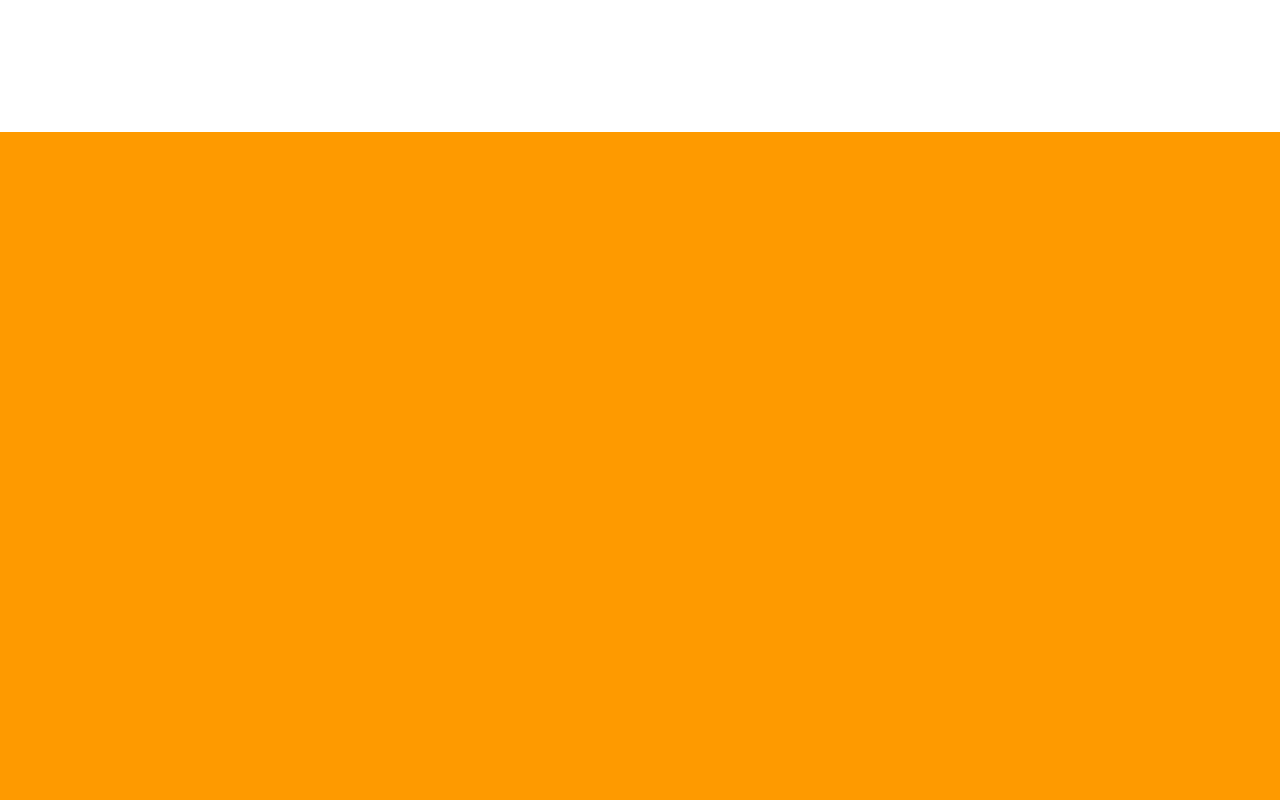
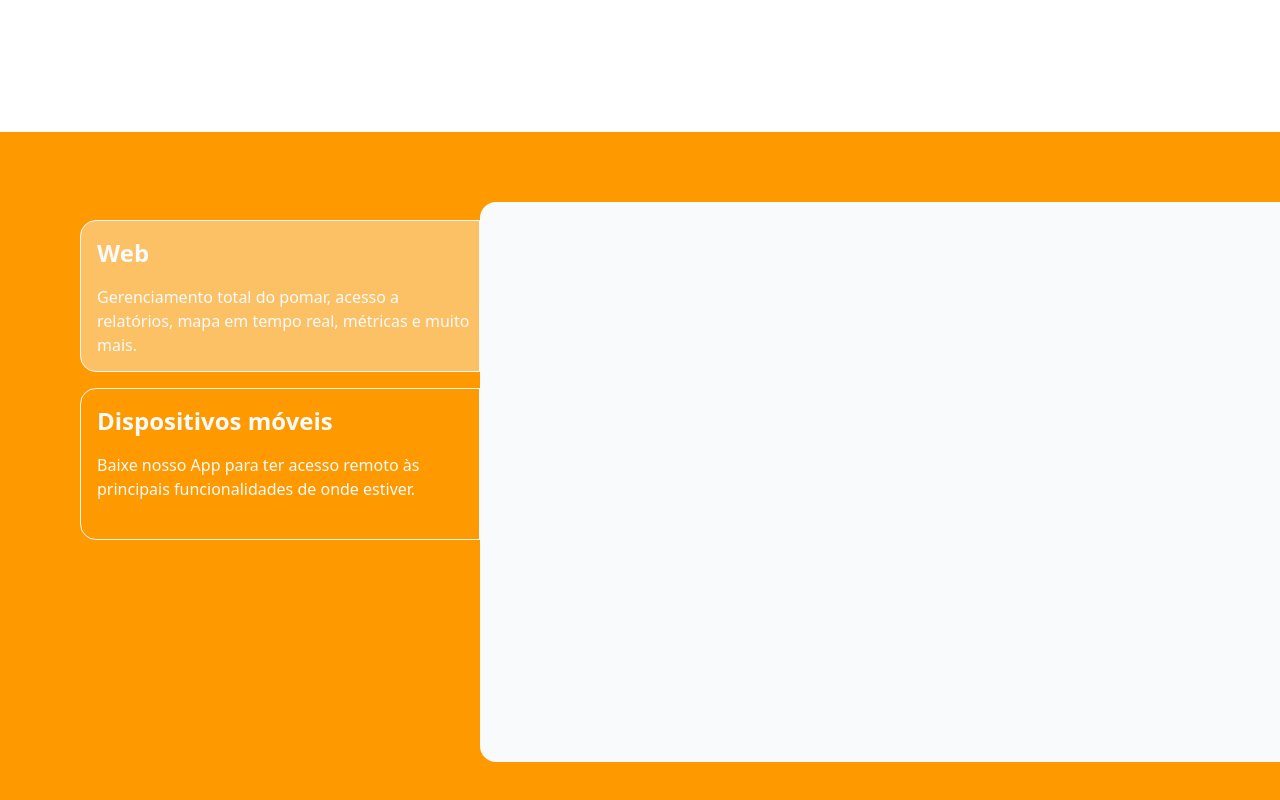
Before and after one commit to MatheusBertoldo1/ponskan-nextjs, a Next.js app in the folder ponskan/: page / in a window 1280 px wide. Shown: the part 628-1428 px from the top of the page. Built offline with nearby package versions, Linux system fonts and the light colour scheme; no server answers.

Commit message:
feat: adiciona elementos sessão device

```diff
--- a/ponskan/src/components/layout/marketing/Devices.tsx
+++ b/ponskan/src/components/layout/marketing/Devices.tsx
@@ -1,8 +1,22 @@
 export const Devices = () => {
     return(
         <>
-        <div id="#devices" className="flex h-175 items-center justify-end relative overflow-hidden bg-amber-500 ">
+        <div id="#devices" className="flex h-175 items-center justify-end overflow-hidden bg-amber-500 ">
+            <div className="flex flex-col gap-4 w-100 h-[75%]">
+                <div className="flex flex-col w-full h-38 gap-4 pl-4 py-4 border bg-slate-50/40 border-slate-50 rounded-tl-2xl rounded-bl-2xl">
+                    <h3 className="font-semibold text-2xl text-slate-50">Web</h3>
+                    <p className="text-base text-slate-50">Gerenciamento total do pomar, acesso a relatórios, mapa em tempo real, métricas e muito mais.</p>
+                </div>
 
+                <div className="flex flex-col w-full h-38 gap-4 pl-4 py-4 border border-slate-50 rounded-tl-2xl rounded-bl-2xl">
+                    <h3 className="font-semibold text-2xl text-slate-50">Dispositivos móveis</h3>
+                    <p className="text-base text-slate-50">Baixe nosso App para ter acesso remoto às principais funcionalidades de onde estiver.</p>
+                </div>
+            </div>
+
+            <div className="flex flex-4 max-w-200 h-[80%] bg-slate-50 rounded-tl-2xl rounded-bl-2xl">
+
+            </div>
         </div>
         </>
     )
```
Also changed, not shown: 1 other file (tests, documents, lock files or other folders).
